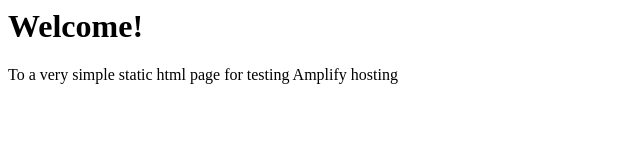
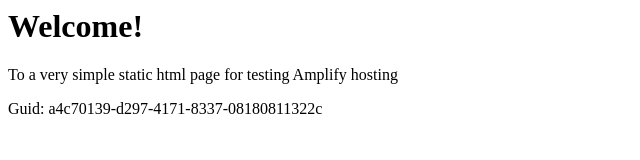
Before and after one commit to aws-aemilia-hkg/Github-PR-Commit-Integration-Test-DoNotTouch-GitHubAutoBuildCanaryTest-v1-preprod-ap-east-1, a website: page src/index.html in a window 1280 px wide. Shown: the whole page, without its empty margins (0-640 px from the left). Drawn offline with Linux system fonts and the light colour scheme.

Commit message:
commit from integ tests

```diff
--- a/src/index.html
+++ b/src/index.html
@@ -1,3 +1,5 @@
+
+
 <html lang="en">
 
 <head>
@@ -10,6 +12,6 @@
 <body>
     <h1>Welcome!</h1>
     <p>To a very simple static html page for testing Amplify hosting</p>
-</body>
+    <p>Guid: a4c70139-d297-4171-8337-08180811322c</p></body>
 
 </html>
```
